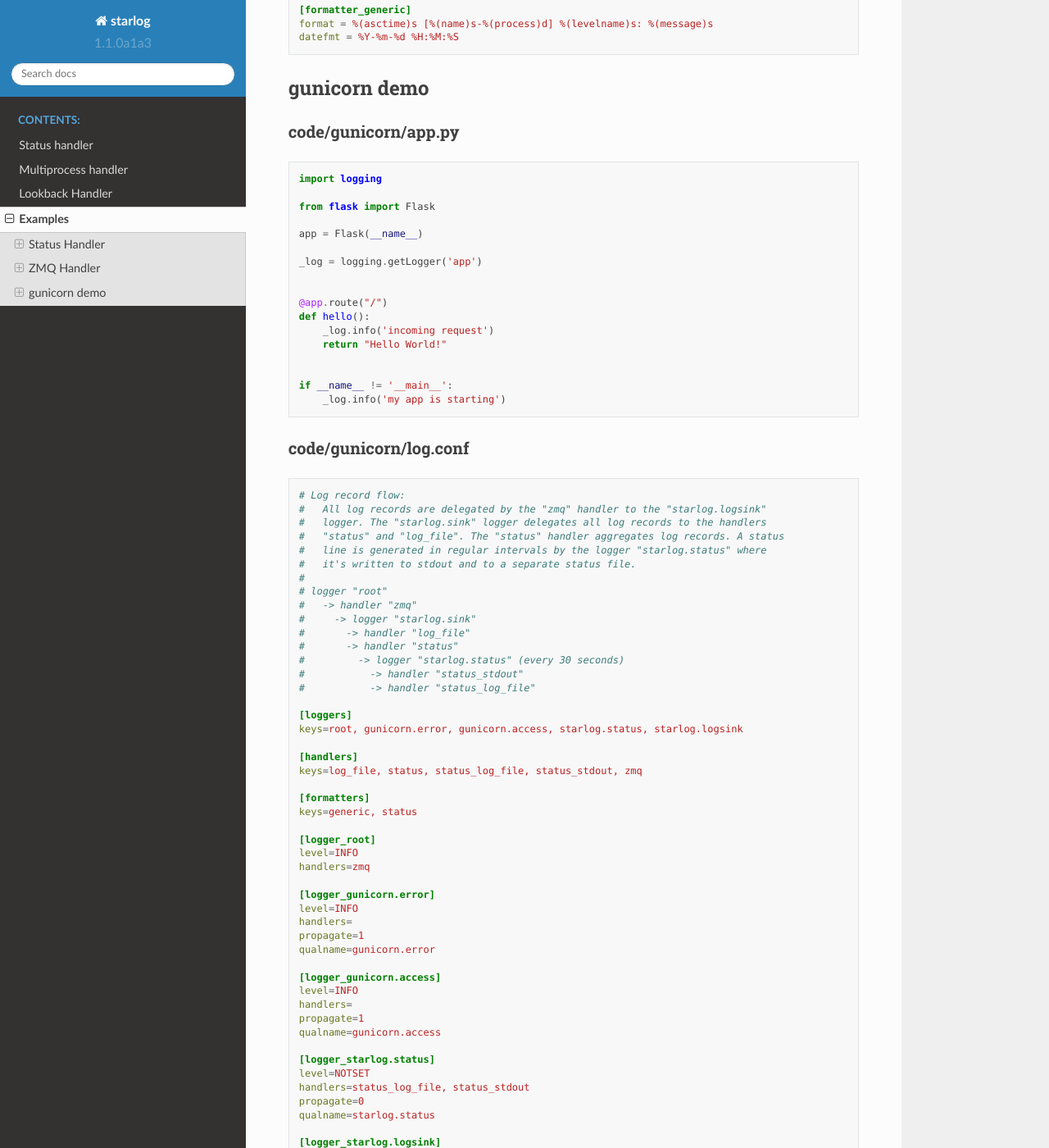
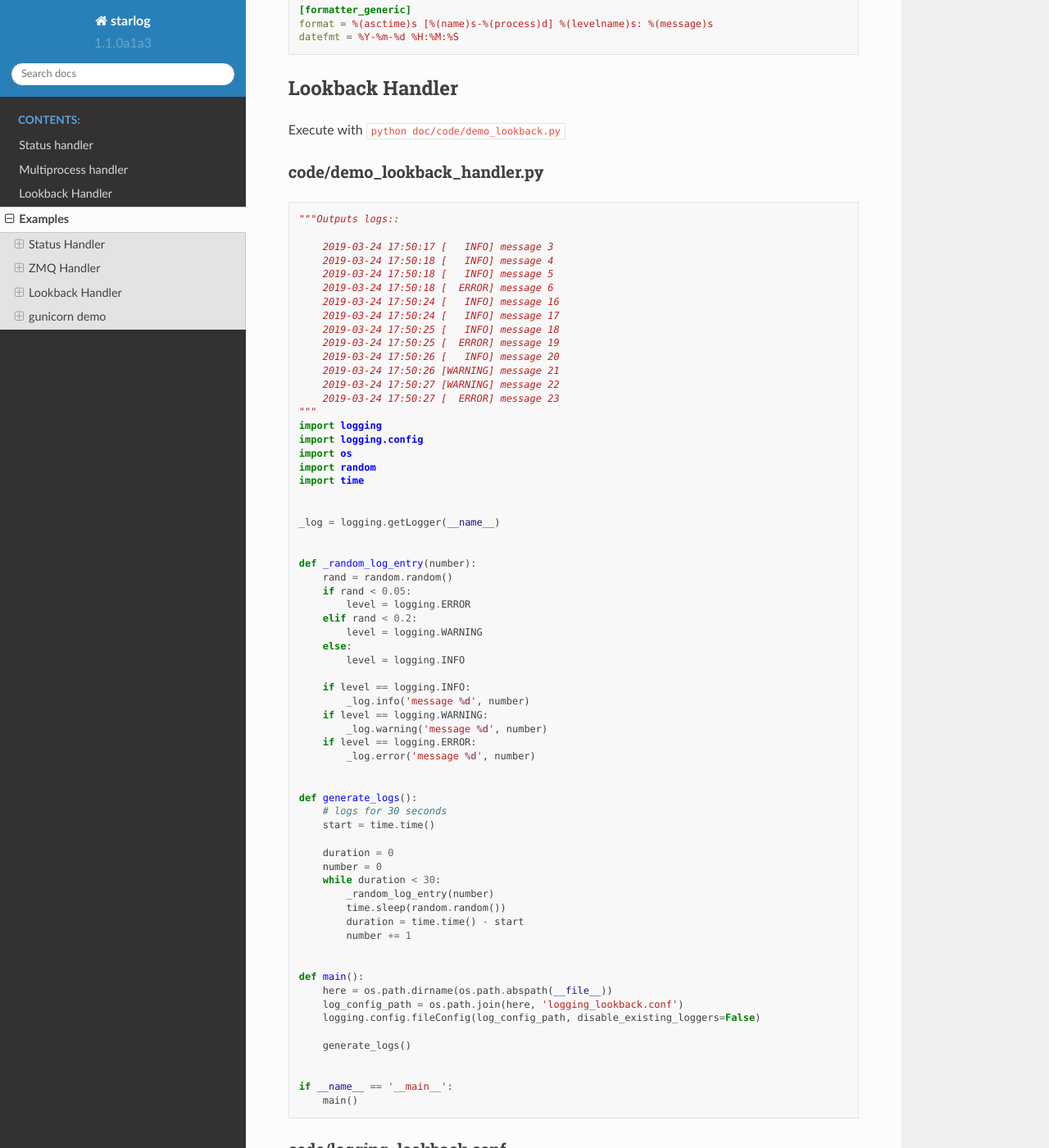
Before and after one commit to peick/starlog, a Sphinx documentation site: the page built from doc/examples.rst, in a window 1280 px wide and 1400 px high, scrolled down 5533 px. Shown: the whole window at 82% size. Built offline with Sphinx 7.4.7 and the Read the Docs theme 2.0.0, drawn with Linux system fonts in a browser that asks for light colours; some of the changed text lies outside the part shown.

Commit message:
Update documentation: add an example for the LookbackHandler.

```diff
--- a/doc/code/logging_lookback.conf
+++ b/doc/code/logging_lookback.conf
@@ -14,7 +14,7 @@ handlers = lookback_stdout
 
 [handler_lookback_stdout]
 class = starlog.LookbackHandler
-# capacity=100, max_age=2
+# capacity=100, max_age=5
 args = (100, 5)
 target = stdout
 formatter = generic
--- a/doc/examples.rst
+++ b/doc/examples.rst
@@ -35,6 +35,23 @@ code/logging_zmq.conf
 .. literalinclude:: code/logging_zmq.conf
    :language: ini
 
+Lookback Handler
+----------------
+
+Execute with ``python doc/code/demo_lookback.py``
+
+code/demo_lookback_handler.py
+~~~~~~~~~~~~~~~~~~~~~~~~~~~~~
+
+.. literalinclude:: code/demo_lookback_handler.py
+   :language: python
+
+code/logging_lookback.conf
+~~~~~~~~~~~~~~~~~~~~~~~~~~
+
+.. literalinclude:: code/logging_lookback.conf
+   :language: ini
+
 gunicorn demo
 -------------
 
```
